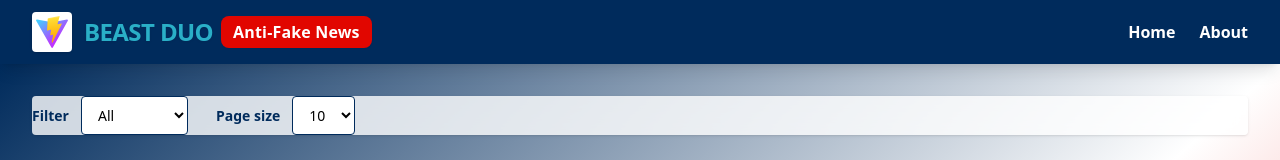
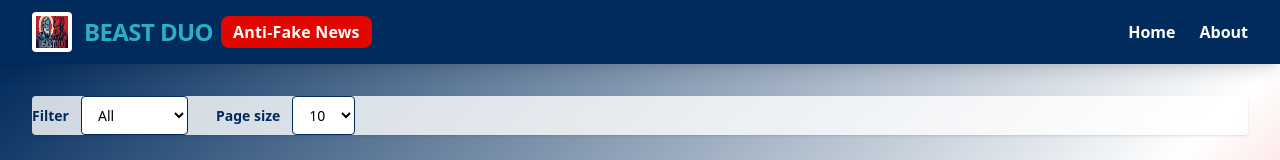
Before and after one commit to chartchai-class/project-01-the-anti-fake-news-system-beastduo, a Vue app in the folder frontend/: page / in a window 1280 px wide. Shown: the top 160 px of the page. Built offline with nearby package versions, Linux system fonts and the light colour scheme.

Commit message:
Update index.html and App.vue to replace logo and change page title to reflect new branding

```diff
--- a/frontend/index.html
+++ b/frontend/index.html
@@ -2,9 +2,9 @@
 <html lang="en">
   <head>
     <meta charset="UTF-8" />
-    <link rel="icon" type="image/svg+xml" href="/vite.svg" />
+    <link rel="icon" type="image/jpeg" href="/beastduo-logo.jpg" />
     <meta name="viewport" content="width=device-width, initial-scale=1.0" />
-    <title>Vite + Vue</title>
+    <title>Beast Duo Anti-Fake News</title>
   </head>
   <body>
     <div id="app"></div>
--- a/frontend/src/App.vue
+++ b/frontend/src/App.vue
@@ -33,7 +33,7 @@ onUnmounted(() => {
     <header class="sticky top-0 z-30 w-full bg-[#002b5c] shadow-lg">
       <nav class="flex w-full items-center justify-between px-8 py-3">
         <div class="flex items-center gap-3">
-          <img src="/vite.svg" alt="BEAST DUO Logo" class="h-10 w-10 rounded bg-white p-1 shadow" />
+          <img src="/beastduo-logo.jpg" alt="BEAST DUO Logo" class="h-10 w-10 rounded bg-white p-1 shadow" />
           <span class="flex flex-col sm:flex-row items-start sm:items-center gap-1 sm:gap-2">
             <router-link to="/" class="flex flex-col sm:flex-row items-start sm:items-center gap-1 sm:gap-2 focus:outline-none focus:ring-2 focus:ring-[#e10600] rounded transition group" aria-label="Go to Home">
               <span class="text-2xl font-extrabold tracking-tight text-[#2aafc7] drop-shadow-sm leading-tight group-hover:text-[#e10600] transition">BEAST DUO</span>
```
Also changed, not shown: frontend/public/beastduo-logo.jpg (added).
